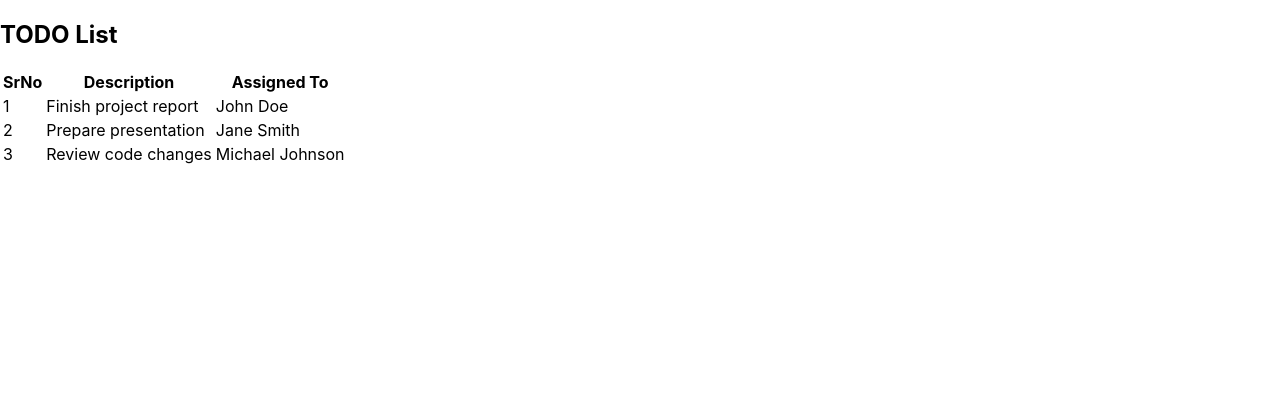
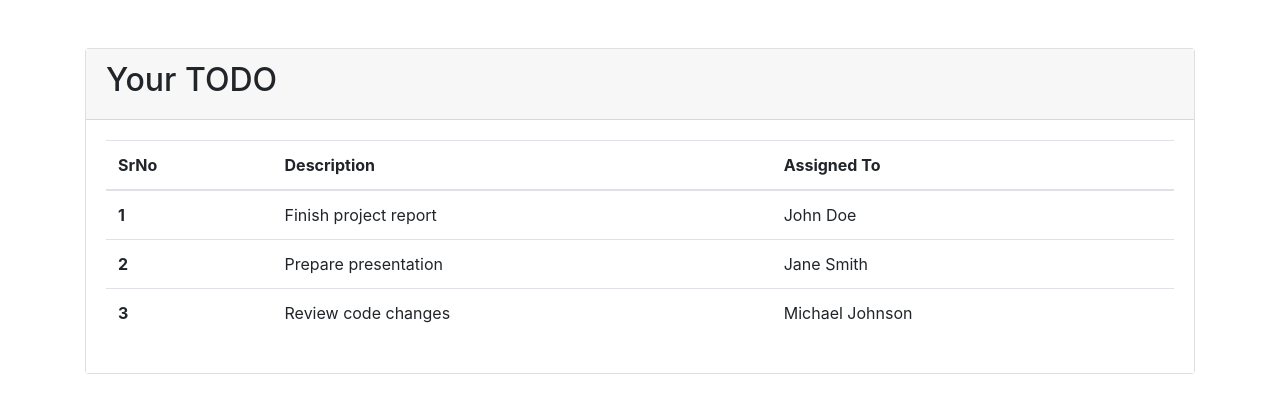
Before and after one commit to thepiyushrai/react-Spring_Full-Stack, a React (Create React App) app: page / in a window 1280 px wide. Shown: the top 410 px of the page. Built offline with nearby package versions, Linux system fonts and the light colour scheme.

Commit message:
Basic React Todo template creation. CSS bootstarap class added. component file created.

```diff
--- a/public/index.html
+++ b/public/index.html
@@ -15,6 +15,9 @@
       user's mobile device or desktop. See https://developers.google.com/web/fundamentals/web-app-manifest/
     -->
     <link rel="manifest" href="%PUBLIC_URL%/manifest.json" />
+    <!-- Bootstrap CSS -->
+    <link rel="stylesheet" href="https://cdn.jsdelivr.net/npm/bootstrap@4.0.0/dist/css/bootstrap.min.css" integrity="sha384-Gn5384xqQ1aoWXA+058RXPxPg6fy4IWvTNh0E263XmFcJlSAwiGgFAW/dAiS6JXm" crossorigin="anonymous">
+
     <!--
       Notice the use of %PUBLIC_URL% in the tags above.
       It will be replaced with the URL of the `public` folder during the build.
@@ -39,5 +42,6 @@
       To begin the development, run `npm start` or `yarn start`.
       To create a production bundle, use `npm run build` or `yarn build`.
     -->
+    <script src="https://cdn.jsdelivr.net/npm/bootstrap@5.0.2/dist/js/bootstrap.bundle.min.js" integrity="sha384-MrcW6ZMFYlzcLA8Nl+NtUVF0sA7MsXsP1UyJoMp4YLEuNSfAP+JcXn/tWtIaxVXM" crossorigin="anonymous"></script>
   </body>
 </html>
--- a/src/App.js
+++ b/src/App.js
@@ -1,13 +1,14 @@
 import logo from './logo.svg';
 import './App.css';
-
+import TodoRowItem from './comoponents/TodoRowItem';
 function App() {
   return (
-    <div>
-
+   <div className='mt-5 container'>
+      <div className="card">
       <body>
-    <h2>TODO List</h2>
-    <table>
+      <div className="card-header"><h2>Your TODO </h2></div>
+<div className='card-body'>
+    <table className='table tbale-hover'>
         <thead>
             <tr>
             <th scope="col">SrNo</th>
@@ -16,24 +17,22 @@ function App() {
             </tr>
         </thead>
         <tbody>
+<TodoRowItem/>
             <tr>
-                <td>1</td>
-                <td>Finish project report</td>
-                <td>John Doe</td>
-            </tr>
-            <tr>
-                <td>2</td>
+                <th scope='row'>2</th>
                 <td>Prepare presentation</td>
                 <td>Jane Smith</td>
             </tr>
             <tr>
-                <td>3</td>
+                <th scope='row'>3</th>
                 <td>Review code changes</td>
                 <td>Michael Johnson</td>
             </tr>
         </tbody>
     </table>
+    </div>
 </body>
+</div>
     </div>
   );
 }
--- /dev/null
+++ b/src/comoponents/TodoRowItem.js
@@ -0,0 +1,12 @@
+function TodoRowItem(props) {
+
+    return (
+        <tr>
+                        <th scope='row'>1</th>
+                        <td>Finish project report</td>
+                        <td>John Doe</td>
+                    </tr>
+    )
+}
+
+export default TodoRowItem
```
